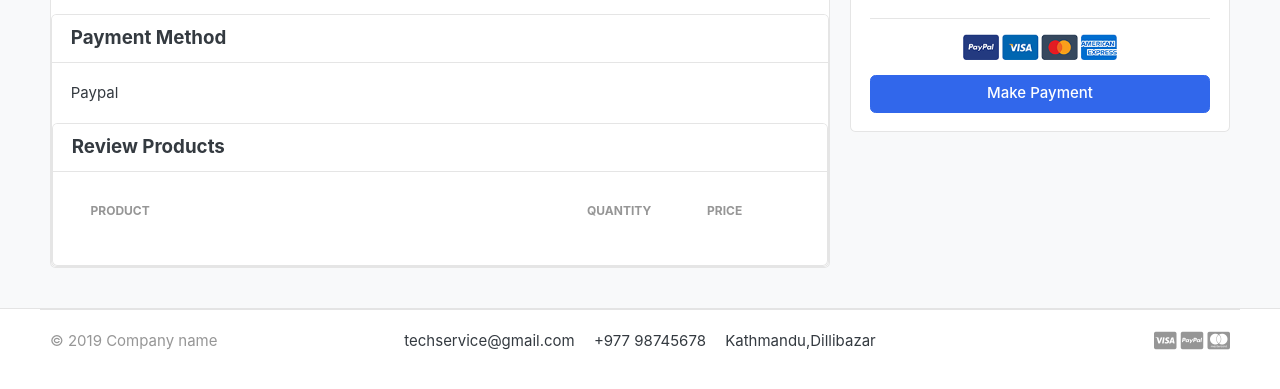
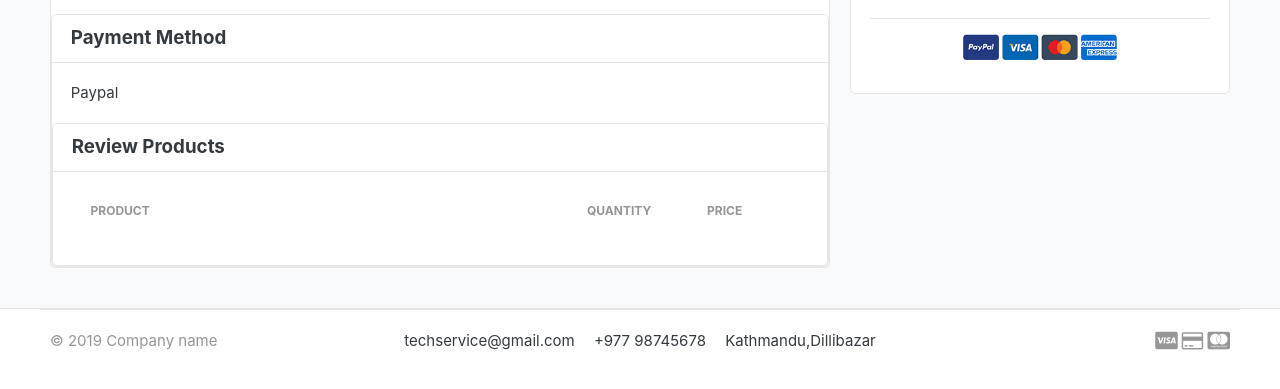
Before and after one commit to KUSUMSARU/TechnoService, a Django app: page /orders/payments/ in a window 1280 px wide. Shown: the part 289-678 px from the top of the page. Run offline with Django 3.2, Linux system fonts and the light colour scheme; data that the repository does not hold is empty; some libraries are stand-ins or nearby versions; some web fonts are replaced.

Commit message:
product order and payment

```diff
--- a/templates/base.html
+++ b/templates/base.html
@@ -7,7 +7,7 @@
 <meta http-equiv="cache-control" content="max-age=604800" />
 <meta name="viewport" content="width=device-width, initial-scale=1, shrink-to-fit=no">
 
-<title>TechService | Online Shopping Platform</title>
+<title>GreatKart | One of the Biggest Online Shopping Platform</title>
 
 <link href="{% static 'images/favicon.ico' %}" rel="shortcut icon" type="image/x-icon">
 
@@ -35,7 +35,6 @@
 
 
 <!-- PayPal Script -->
-<script src="https://www.paypal.com/sdk/js?client-id=AVBSMqNtoZ1IUO6lrSe6-vm9AIV1ZKN8CgXu_nINRs80xELRs650mh3yR62groIUg-GCe59Od_EFOG6O&currency=USD"></script>
 
 <script type="text/javascript">
 /// some script
--- a/templates/includes/footer.html
+++ b/templates/includes/footer.html
@@ -12,7 +12,7 @@
 			</div>
 			<div class="col-md-2 text-md-right text-muted">
 				<i class="fab fa-lg fa-cc-visa"></i>
-				<i class="fab fa-lg fa-cc-paypal"></i>
+				<i class="fab fa-lg fa fa-credit-card"></i>
 				<i class="fab fa-lg fa-cc-mastercard"></i>
 			</div>
 		</section>
--- a/templates/orders/payments.html
+++ b/templates/orders/payments.html
@@ -100,7 +100,10 @@
 			<p class="text-center mb-3">
 				<img src="{% static './images/misc/payments.png' %}" height="26">
 			</p>
-			<a href="{% url 'checkout' %}" class="btn btn-primary btn-block"> Make Payment </a>
+			<div id="paypal-button-container">
+				<!-------paypal button load-->
+
+			</div>
 		</div> <!-- card-body.// -->
 		</div> <!-- card.// -->
 
@@ -115,4 +118,5 @@
 </section>
 <!-- ========================= SECTION CONTENT END// ========================= -->
 
+</script>
 {% endblock %}
```
